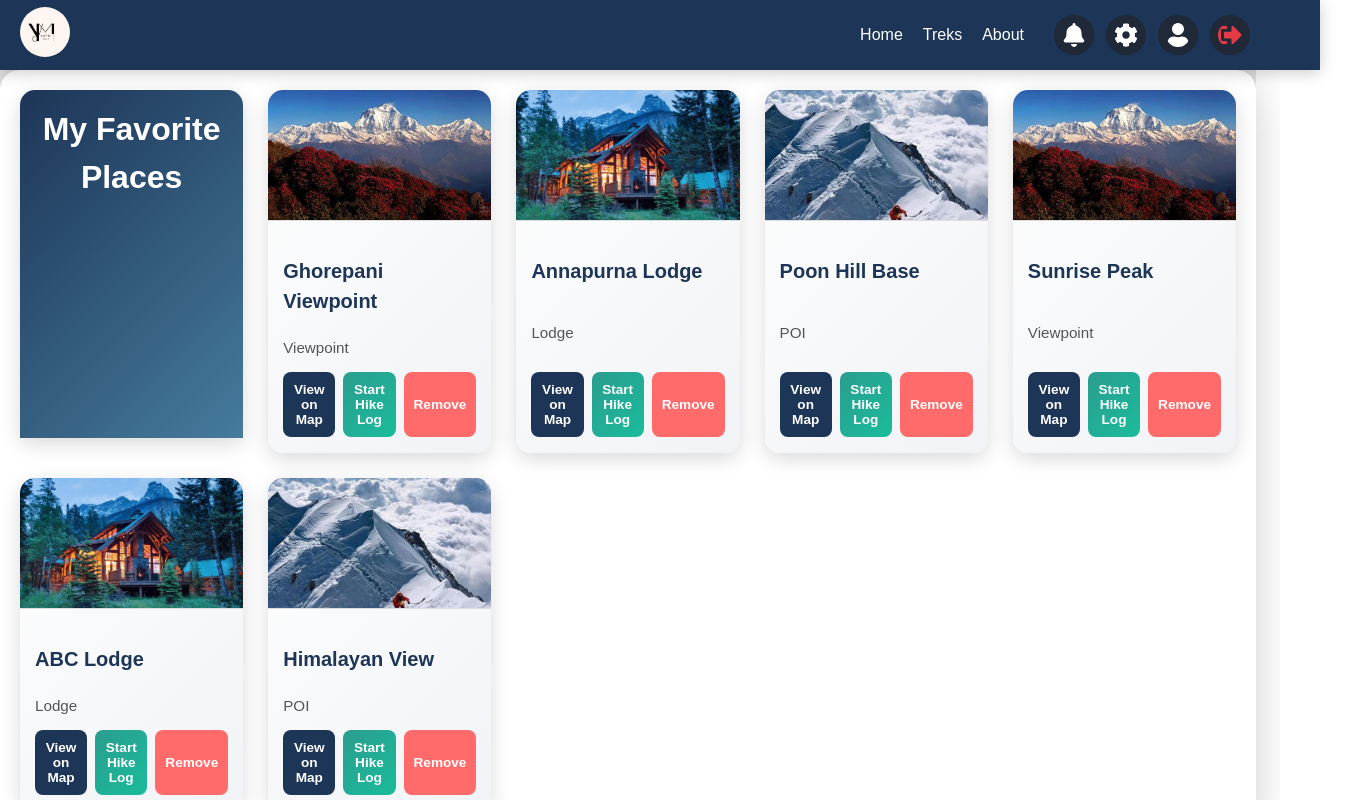
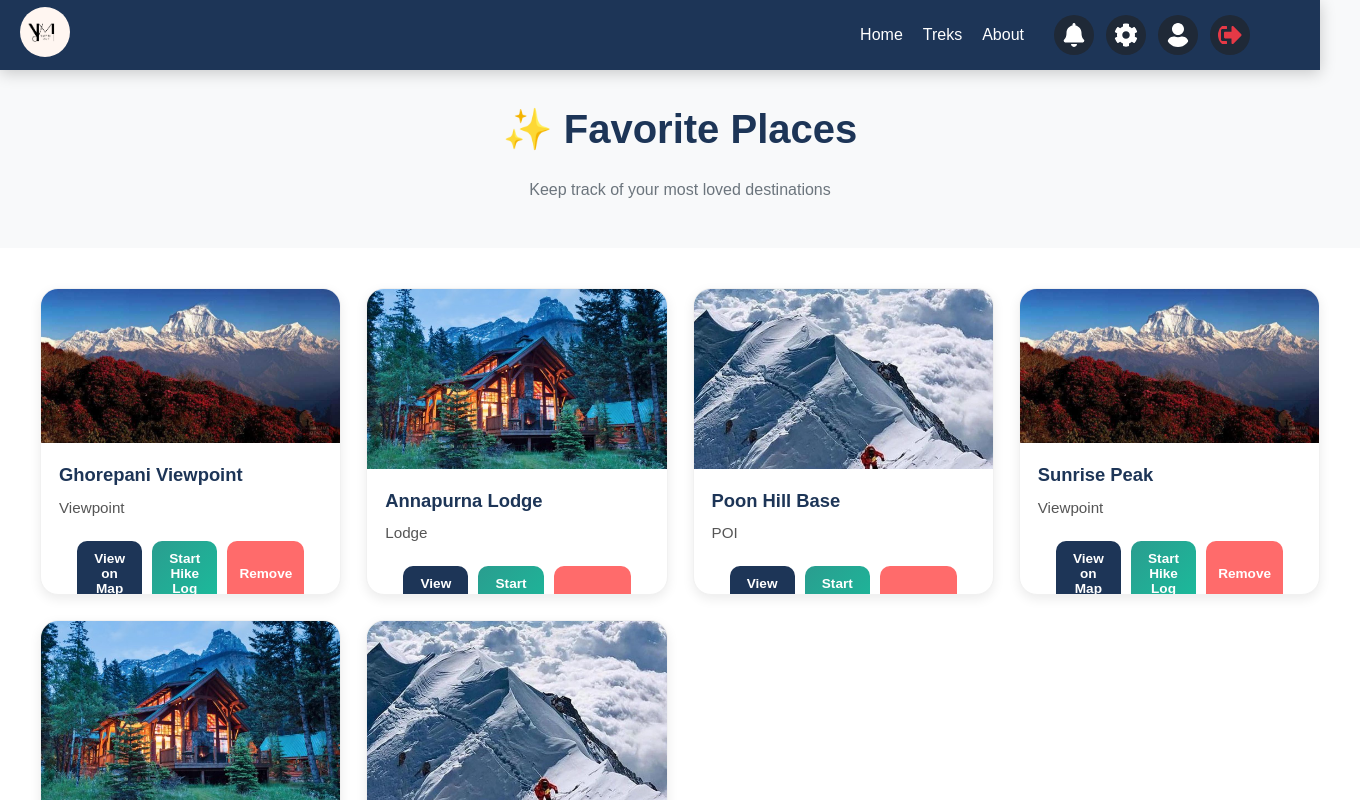
Before and after one commit to anjaliofficial/YatriMap-, a React (Vite) app in the folder frontend/: page /favoriteplaces in a window 1280 px wide. Shown: the top 800 px of the page, 1360 px wide, since content can reach past the window. Built offline with nearby package versions, Linux system fonts and the light colour scheme.

Commit message:
Improve design

```diff
--- a/frontend/src/css/FavoritePlaces.css
+++ b/frontend/src/css/FavoritePlaces.css
@@ -1,128 +1,133 @@
 /* =========================
-   Full-Screen Favorite Places Page - Premium Design
+   Full-Screen Page
 ========================= */
 .favorites-page {
   display: flex;
   flex-direction: column;
   min-height: 100vh;
-  background: #e5e5e5;
+  background: #f8f9fa;
   font-family: "Poppins", sans-serif;
   color: #1d3557;
 }
 
+/* =========================
+   Title Section
+========================= */
+.favorites-title {
+  text-align: center;
+  margin-top: 80px; /* below navbar */
+  margin-bottom: 30px;
+}
+
+.favorites-title h1 {
+  font-size: 2.5rem;
+  font-weight: 700;
+  color: #1d3557;
+}
+
+.favorites-title p {
+  font-size: 1rem;
+  color: #6c757d;
+  margin-top: 8px;
+}
+
+/* =========================
+   Main Container (Full Screen)
+========================= */
 .favorites-main {
   flex: 1;
-  padding-top: 70px; /* space for navbar */
   display: flex;
   justify-content: center;
-  align-items: center;
+  align-items: flex-start;
+  padding: 0;
+  margin: 0;
 }
 
 .favorites-container {
-  width: 95vw;
-  height: 90vh;
+  width: 100vw;  /* full width */
+  height: calc(100vh - 160px); /* full height minus navbar & footer */
   background: #fff;
-  border-radius: 20px;
-  padding: 20px;
-  box-shadow: 0 12px 40px rgba(0,0,0,0.2);
+  border-radius: 0;
+  padding: 40px;
+  box-shadow: none;
+  display: grid;
+  grid-template-columns: repeat(auto-fill, minmax(260px, 1fr));
+  gap: 25px;
   overflow-y: auto;
-  display: grid;
-  grid-template-columns: repeat(auto-fill, minmax(220px, 1fr));
-  gap: 25px;
-  position: relative;
 }
 
 /* =========================
-   Gradient Header
-========================= */
-.favorites-header {
-  position: sticky;
-  top: 0;
-  width: 100%;
-  text-align: center;
-  background: linear-gradient(135deg, #1d3557, #457b9d);
-  color: #fff;
-  font-size: 2rem;
-  font-weight: 700;
-  padding: 15px 0;
-  border-radius: 15px 15px 0 0;
-  box-shadow: 0 6px 20px rgba(0,0,0,0.15);
-  margin-bottom: 15px;
-  z-index: 10;
-}
-
-/* =========================
-   Favorite Card
+   Favorite Card (Polished)
 ========================= */
 .favorite-card {
-  background: linear-gradient(135deg, #fefefe, #f1f3f6);
-  border-radius: 15px;
+  background: #ffffff;
+  border-radius: 18px;
   overflow: hidden;
-  box-shadow: 0 6px 20px rgba(0,0,0,0.15);
-  transition: transform 0.3s, box-shadow 0.3s;
+  box-shadow: 0 4px 12px rgba(0, 0, 0, 0.08);
+  transition: all 0.3s ease;
   display: flex;
   flex-direction: column;
+  border: 1px solid #f1f1f1;
 }
 
 .favorite-card:hover {
-  transform: translateY(-8px) scale(1.02);
-  box-shadow: 0 14px 35px rgba(0,0,0,0.25);
+  transform: translateY(-8px);
+  box-shadow: 0 10px 25px rgba(0, 0, 0, 0.15);
 }
 
+/* Card Image */
 .favorite-card img {
   width: 100%;
-  height: 130px;
+  height: 180px;
   object-fit: cover;
-  transition: transform 0.3s;
-  border-bottom: 1px solid #ddd;
+  transition: transform 0.4s ease;
 }
 
-.favorite-card img:hover {
+.favorite-card:hover img {
   transform: scale(1.05);
 }
 
+/* Info Section */
 .favorite-info {
-  padding: 15px;
-  flex: 1;
+  padding: 18px;
   display: flex;
   flex-direction: column;
-  justify-content: space-between;
+  gap: 8px;
 }
 
 .favorite-info h3 {
-  font-size: 1.25rem;
-  margin-bottom: 6px;
-  font-weight: 700;
+  font-size: 1.15rem;
+  font-weight: 600;
+  color: #1d3557;
+  margin: 0;
 }
 
 .favorite-info p {
   font-size: 0.95rem;
+  line-height: 1.4;
   color: #555;
-  margin-bottom: 12px;
+  margin: 0;
 }
 
 /* =========================
-   Favorite Buttons
+   Action Buttons
 ========================= */
 .favorite-actions {
   display: flex;
-  gap: 8px;
-  flex-wrap: wrap;
+  gap: 10px;
+  margin-top: auto;
+  padding: 15px 18px 18px;
 }
 
 .favorite-actions button {
   flex: 1;
-  padding: 10px;
+  padding: 10px 12px;
   font-size: 0.85rem;
   border: none;
-  border-radius: 8px;
+  border-radius: 10px;
   cursor: pointer;
   font-weight: 600;
-  transition: all 0.3s;
-  display: flex;
-  align-items: center;
-  justify-content: center;
-  gap: 4px;
+  transition: all 0.3s ease;
 }
 
 .favorite-actions button:nth-child(1) {
@@ -136,7 +141,6 @@
 .favorite-actions button:nth-child(2) {
   background: linear-gradient(135deg, #2a9d8f, #1abc9c);
   color: #fff;
-  font-weight: 700;
 }
 .favorite-actions button:nth-child(2):hover {
   transform: scale(1.05);
@@ -151,25 +155,11 @@
 }
 
 /* =========================
-   Scrollbar Styling
-========================= */
-.favorites-container::-webkit-scrollbar {
-  width: 10px;
-}
-.favorites-container::-webkit-scrollbar-thumb {
-  background: rgba(29, 53, 87, 0.6);
-  border-radius: 5px;
-}
-.favorites-container::-webkit-scrollbar-track {
-  background: rgba(0,0,0,0.05);
-}
-
-/* =========================
    Empty State
 ========================= */
-.favorites-section p {
-  font-size: 1.1rem;
-  color: #555;
+.empty-text {
+  font-size: 1.2rem;
+  color: #777;
   text-align: center;
-  margin-top: 20px;
+  padding: 50px 0;
 }
--- a/frontend/src/public/FavoritePlaces.tsx
+++ b/frontend/src/public/FavoritePlaces.tsx
@@ -16,18 +16,25 @@ const FavoritePlaces = () => {
     { name: "Himalayan View", type: "POI", img: mountainImg },
   ]);
 
-  const removePlace = (name: string) => {
+  const removePlace = (name) => {
     setFavoritePlaces(favoritePlaces.filter(place => place.name !== name));
   };
 
   return (
     <div className="favorites-page">
       <NavbarAfterLogin />
+
+      {/* Title Section */}
+      <div className="favorites-title">
+        <h1>✨ Favorite Places</h1>
+        <p>Keep track of your most loved destinations</p>
+      </div>
+
+      {/* Main Grid Section */}
       <div className="favorites-main">
         <div className="favorites-container">
-          <div className="favorites-header">My Favorite Places</div>
           {favoritePlaces.length === 0 ? (
-            <p>You have no favorite places yet.</p>
+            <p className="empty-text">You have no favorite places yet.</p>
           ) : (
             favoritePlaces.map((place) => (
               <div key={place.name} className="favorite-card">
@@ -46,6 +53,7 @@ const FavoritePlaces = () => {
           )}
         </div>
       </div>
+
       <Footer />
     </div>
   );
```
